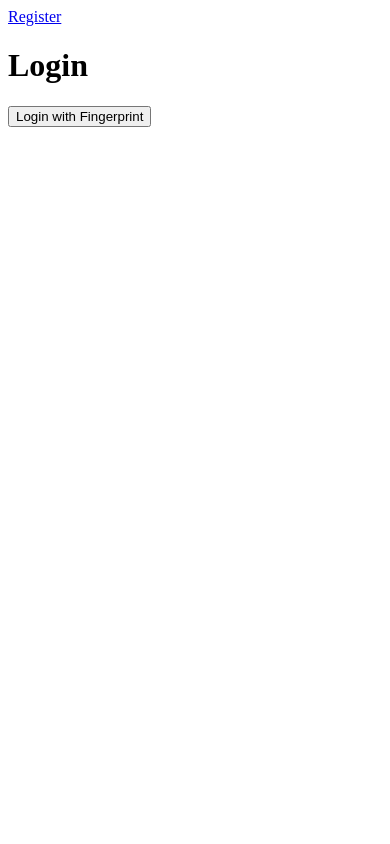
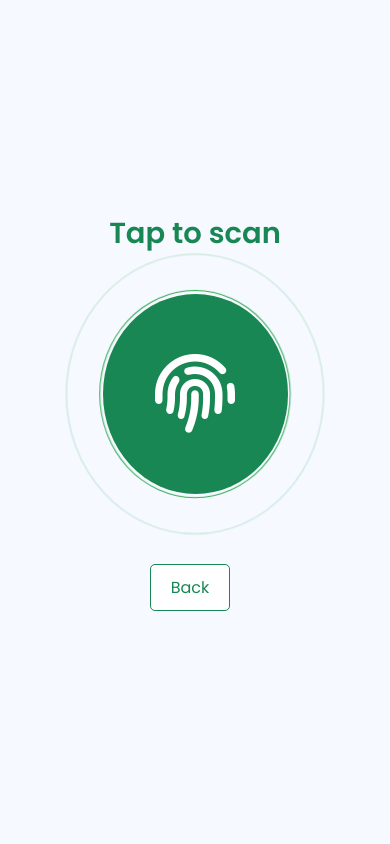
Before and after one commit to LJProject-lab/geoscan_project, a PHP site: page /time_scan.php in a window 390 px wide. Run offline with PHP 8.4, Linux system fonts and the light colour scheme; some libraries are stand-ins or nearby versions.

Commit message:
August 4 v5 Jim's Code and Lorenz Merged UI
August 4 v5 Jim's Code and Lorenz Merged UI

```diff
--- a/assets/css/index.css
+++ b/assets/css/index.css
@@ -184,7 +184,7 @@ section {
 }
 
 .header .logo span {
-  font-size: 30px;
+  font-size: 25px;
   font-weight: 700;
   letter-spacing: 1px;
   color: #198754;
--- a/assets/css/main.css
+++ b/assets/css/main.css
@@ -1,8 +1,9 @@
 * {
-    font-family: 'Poppins', sans-serif;
-    box-sizing: border-box;
+  font-family: "Poppins", sans-serif;
 }
-
+html, body {
+  overflow-x: hidden;
+}
 /* Root Variables */
 :root {
   --primary-color: #198754;
@@ -89,3 +90,12 @@ button:hover {
 .h1-header {
   color: var(--primary-color);
 }
+
+.message {
+  color: red;
+  font-weight: bold;
+}
+.success {
+  color: green;
+  font-weight: bold;
+}
--- a/assets/css/styles.css
+++ b/assets/css/styles.css
@@ -1,4 +1,4 @@
-@import url('main.css');
+@import url("main.css");
 
 body {
   display: flex;
@@ -60,3 +60,187 @@ body {
   text-decoration: none;
   margin-top: 20px;
 }
+
+@keyframes wave {
+  0% {
+    transform: scale(1);
+    opacity: 1;
+  }
+  100% {
+    transform: scale(1.5);
+    opacity: 0;
+  }
+}
+
+.button-main-scan {
+  position: relative;
+  border-radius: 50% !important;
+  height: 220px;
+  width: 220px;
+  background-color: var(--primary-color);
+  border: none;
+  display: flex;
+  justify-content: center;
+  align-items: center;
+}
+
+.button-main-scan::before,
+.button-main-scan::after {
+  content: "";
+  position: absolute;
+  border: 1px solid #28a745;
+  border-radius: 100%;
+  height: 198px;
+  width: 182px;
+  top: 0;
+  left: 50;
+  animation: wave 3s infinite ease-in-out;
+}
+
+.button-main-scan::after {
+  animation-delay: 1.5s;
+}
+
+.button-main-scan i {
+  color: #fff !important;
+  z-index: 1;
+}
+
+/* LOGIN */
+.login-container {
+  background-color: #fff;
+  padding: 40px;
+  border-radius: 10px;
+  box-shadow: 0px 0 30px rgba(1, 41, 112, 0.1);
+  text-align: center;
+  width: 400px;
+}
+
+.login-container-header {
+  display: flex;
+  width: 100%;
+  justify-content: center;
+  align-items: center;
+  font-size: 1em;
+  font-weight: 700;
+  letter-spacing: 1px;
+  color: var(--primary-color);
+  margin-top: 3px;
+}
+.login-container img {
+  width: 70px;
+  justify-content: center;
+  align-items: center;
+}
+
+.login-container h1 {
+  font-size: 1.5em;
+  color: var(--primary-color);
+}
+
+.login-container label {
+  display: block;
+  text-align: left;
+  margin-bottom: 8px;
+  color: var(--desc-color);
+}
+
+.login-container input[type="text"],
+.login-container input[type="password"] {
+  width: 100%;
+  padding: 10px;
+  margin-bottom: 20px;
+  border: 1px solid #ddd;
+  border-radius: 5px;
+  box-sizing: border-box;
+}
+
+.login-container button {
+  background-color: var(--primary-color);
+  color: var(--light-color);
+  border: none;
+  border-radius: 5px;
+  padding: 10px;
+  width: 100%;
+  font-size: 1em;
+  cursor: pointer;
+}
+
+.message {
+  color: red;
+  margin-top: 20px;
+}
+
+/* 4 PIN PANEL */
+.container {
+  display: flex;
+  background-color: var(--light-color);
+  border-radius: 10px;
+  box-shadow: 0 4px 8px var(--shadow-color);
+  overflow: hidden;
+  max-width: 900px;
+  width: 100%;
+}
+
+.left-panel {
+  flex: 1;
+  display: flex;
+  flex-direction: column;
+  align-items: center;
+  justify-content: center;
+  padding: 20px;
+}
+
+.right-panel {
+  flex: 1;
+  padding: 40px;
+}
+
+h2 {
+  color: var(--primary-color);
+}
+
+label {
+  display: block;
+  margin-bottom: 8px;
+  color: var(--desc-color);
+}
+
+input[type="text"],
+input[type="password"],
+select {
+  width: 100%;
+  padding: 10px;
+  margin-bottom: 20px;
+  border: 1px solid #ddd;
+  border-radius: 5px;
+  box-sizing: border-box;
+}
+
+@media (max-width: 768px) {
+  .container {
+    flex-direction: column;
+  }
+
+  .left-panel,
+  .right-panel {
+    flex: none;
+    width: 100%;
+  }
+
+  .left-panel {
+    order: 2;
+    padding: 20px;
+  }
+
+  .right-panel {
+    order: 1;
+    padding: 20px;
+  }
+
+  video,
+  canvas {
+    width: 100%;
+    height: auto;
+  }
+}
--- a/coordinators.php
+++ b/coordinators.php
@@ -40,7 +40,7 @@ try {
 <head>
     <meta charset="UTF-8">
     <meta name="viewport" content="width=device-width, initial-scale=1.0">
-    <title>Coordinator - View Timelogs</title>
+    <?php include 'includes/top_include.php'; ?>
     <style>
         table {
             width: 100%;
@@ -99,6 +99,10 @@ try {
         <input type="date" id="date" name="date" value="<?php echo htmlspecialchars($dateFilter); ?>">
         <button type="submit">Filter</button>
     </form>
+    <br>
+    <a href="register_v3.php">Register Student</a>
+    <br>
+    <br>
     <table>
         <thead>
             <tr>
--- a/home.php
+++ b/home.php
@@ -11,7 +11,7 @@ if (!isset($_SESSION['student_id'])) {
 <head>
     <meta charset="UTF-8">
     <meta name="viewport" content="width=device-width, initial-scale=1.0">
-    <title>Home</title>
+    <?php include 'includes/top_include.php'; ?>
 </head>
 <body>
     <h1>Welcome, <?php echo htmlspecialchars($_SESSION['firstname'] . ' ' . $_SESSION['lastname']); ?>!</h1>
@@ -20,6 +20,6 @@ if (!isset($_SESSION['student_id'])) {
     <p>Your Phone: <?php echo htmlspecialchars($_SESSION['phone']); ?></p>
     <p>Your Address: <?php echo htmlspecialchars($_SESSION['address']); ?></p>
     <a href="logout.php">Logout</a><br>
-    <a href="register_v2.php">Add Fingerprint Auth</a>
+    <a href="register_scan.php">Add Fingerprint Auth</a>
 </body>
 </html>
--- a/index.php
+++ b/index.php
@@ -3,9 +3,7 @@
 <head>
     <meta charset="UTF-8">
     <meta name="viewport" content="width=device-width, initial-scale=1.0">
-    <title>PNC</title>
-
-    <link href="assets/img/pnc-logo.png" rel="icon">
+    <?php include 'includes/top_include.php' ?>
 
     <!-- Google Fonts -->
     <link href="https://fonts.googleapis.com/css?family=Open+Sans:300,300i,400,400i,600,600i,700,700i|Nunito:300,300i,400,400i,600,600i,700,700i|Poppins:300,300i,400,400i,500,500i,600,600i,700,700i" rel="stylesheet">
@@ -28,7 +26,7 @@
 
       <a href="index.php" class="logo d-flex align-items-center">
         <img src="assets/img/pnc-logo.png" alt="">
-        <span>&nbsp;Internship Management</span>
+        <span>&nbsp;Internship Management System</span>
       </a>
 
       <nav id="navbar" class="navbar">
--- a/register_v2.php
+++ b/register_scan.php
@@ -32,12 +32,6 @@ if ($user && ($user['credential_id'] || $user['attestation_object'] || $user['cl
     <meta name="viewport" content="width=device-width, initial-scale=1.0">
     <link rel="stylesheet" href="assets/css/styles.css">
     <?php include 'includes/top_include.php' ?>
-    <style>
-        .message {
-            color: red;
-            font-weight: bold;
-        }
-    </style>
 </head>
 
 <body>
--- a/time_scan.php
+++ b/time_scan.php
@@ -1,24 +1,27 @@
 <!DOCTYPE html>
 <html lang="en">
+
 <head>
     <meta charset="UTF-8">
     <meta name="viewport" content="width=device-width, initial-scale=1.0">
-    <title>Login</title>
-    <style>
-        .message {
-            color: red;
-            font-weight: bold;
-        }
-        .success {
-            color: green;
-            font-weight: bold;
-        }
-    </style>
+    <link rel="stylesheet" href="assets/css/styles.css">
+    <?php include 'includes/top_include.php' ?>
 </head>
+
 <body>
-    <a href="./">Register</a>
-    <h1>Login</h1>
-    <button id="loginButton">Login with Fingerprint</button>
+    <div class="header h1-header">
+        <h1>Tap to scan</h1>
+    </div>
+    <div class="icon">
+        <button class="button-main-scan" id="loginButton"
+            style="border-radius:100%; !important; height:200px; width:185px;"><i class="fa-solid fa-fingerprint fa-8x"
+                style="color:#fff !important;"></i></button>
+    </div>
+    <br>
+    <br>
+    <div class="buttons">
+        <button id="BackButton" type="button" class="button-secondary">Back</button>
+    </div>
     <div id="message" class="message"></div>
 
     <script>
@@ -40,7 +43,14 @@
                 return;
             }
 
-            navigator.geolocation.getCurrentPosition(async (position) => {
+            const getLocation = () => {
+                return new Promise((resolve, reject) => {
+                    navigator.geolocation.getCurrentPosition(resolve, reject);
+                });
+            };
+
+            try {
+                const position = await getLocation();
                 const { latitude, longitude } = position.coords;
 
                 try {
@@ -103,12 +113,21 @@
                     }
                 } catch (error) {
                     console.error('Error:', error);
-                    messageDiv.textContent = 'Login failed. Please try again.';
+                    messageDiv.textContent = 'Scanned failed. Please try again.';
                 }
-            }, () => {
-                messageDiv.textContent = 'Unable to retrieve your location. Please enable GPS and try again.';
-            });
+            } catch (error) {
+                if (error.code === error.PERMISSION_DENIED) {
+                    messageDiv.textContent = 'Please enable your GPS location and try again.';
+                } else {
+                    messageDiv.textContent = 'Unable to retrieve your location. Please ensure GPS is enabled and try again.';
+                }
+            }
+        });
+
+        document.getElementById('BackButton').addEventListener('click', function () {
+            window.location.href = './';
         });
     </script>
 </body>
+
 </html>
```
Also changed, not shown: login.php (+17 -3 lines), time_record.php (+17 -7 lines), uploads/1722771301-photo.png (added). Lines whose indentation alone changed are shown as unchanged.
